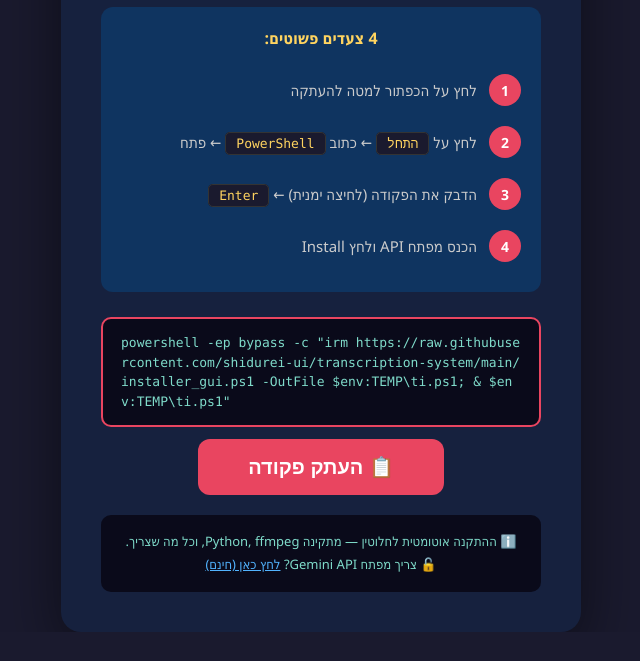
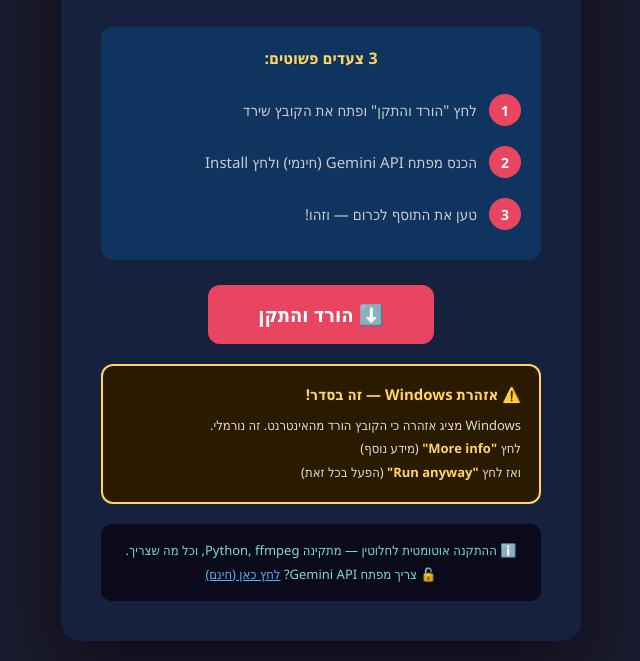
Before and after one commit to shidurei-ui/transcription-system, a browser extension: page docs/index.html in a window 1280 px wide. Shown: the part 243-904 px from the top of the page, without its empty margins (319-959 px from the left). Before the commit the page ends 875 px from the top, so only its background shows below. Drawn offline with Linux system fonts and the light colour scheme.

Commit message:
Switch back to download approach with SmartScreen instructions

```diff
--- a/docs/index.html
+++ b/docs/index.html
@@ -14,13 +14,14 @@
             display: flex;
             justify-content: center;
             align-items: center;
+            padding: 20px;
         }
         .container {
             background: #16213e;
             border-radius: 20px;
             padding: 40px;
             max-width: 520px;
-            width: 90%;
+            width: 100%;
             text-align: center;
             box-shadow: 0 20px 60px rgba(0,0,0,0.5);
         }
@@ -57,35 +58,8 @@
             font-size: 14px;
             flex-shrink: 0;
         }
-        .step kbd {
-            background: #1a1a2e;
-            padding: 3px 10px;
-            border-radius: 5px;
-            font-family: Consolas, monospace;
-            color: #ffd460;
-            font-size: 13px;
-            border: 1px solid #333;
-        }
 
-        .copy-section {
-            margin-bottom: 20px;
-        }
-        .command-box {
-            background: #0a0a1a;
-            border: 2px solid #e94560;
-            border-radius: 10px;
-            padding: 14px 18px;
-            font-family: Consolas, monospace;
-            font-size: 13px;
-            color: #7fdbca;
-            text-align: left;
-            direction: ltr;
-            word-break: break-all;
-            line-height: 1.5;
-            margin-bottom: 12px;
-            user-select: all;
-        }
-        .copy-btn {
+        .download-btn {
             display: inline-block;
             background: #e94560;
             color: white;
@@ -97,14 +71,24 @@
             cursor: pointer;
             border: none;
             transition: transform 0.2s, box-shadow 0.2s;
+            margin-bottom: 20px;
         }
-        .copy-btn:hover {
+        .download-btn:hover {
             transform: translateY(-2px);
             box-shadow: 0 8px 25px rgba(233,69,96,0.4);
         }
-        .copy-btn.copied {
-            background: #2ecc71;
+
+        .warning-box {
+            background: #2a1a00;
+            border: 2px solid #ffd460;
+            border-radius: 12px;
+            padding: 18px;
+            margin-bottom: 20px;
+            text-align: right;
         }
+        .warning-box h3 { color: #ffd460; margin-bottom: 10px; font-size: 15px; }
+        .warning-box p { color: #ddd; font-size: 13px; line-height: 1.8; }
+        .warning-box strong { color: #ffd460; }
 
         .note {
             background: #0a0a1a;
@@ -116,12 +100,6 @@
             line-height: 1.8;
         }
         .note a { color: #52b4ff; }
-
-        .gif-hint {
-            margin-top: 15px;
-            color: #888;
-            font-size: 12px;
-        }
     </style>
 </head>
 <body>
@@ -131,50 +109,39 @@
         <p class="subtitle">תמלול אוטומטי של הרצאות</p>
 
         <div class="steps">
-            <h3>&#x200F;4 צעדים פשוטים:</h3>
+            <h3>&#x200F;3 צעדים פשוטים:</h3>
             <div class="step">
                 <span class="step-num">1</span>
-                <span>&#x200F;לחץ על הכפתור למטה להעתקה</span>
+                <span>&#x200F;לחץ "הורד והתקן" ופתח את הקובץ שירד</span>
             </div>
             <div class="step">
                 <span class="step-num">2</span>
-                <span>&#x200F;לחץ על <kbd>התחל</kbd> ← כתוב <kbd>PowerShell</kbd> ← פתח</span>
+                <span>&#x200F;הכנס מפתח Gemini API (חינמי) ולחץ Install</span>
             </div>
             <div class="step">
                 <span class="step-num">3</span>
-                <span>&#x200F;הדבק את הפקודה (לחיצה ימנית) ← <kbd>Enter</kbd></span>
-            </div>
-            <div class="step">
-                <span class="step-num">4</span>
-                <span>&#x200F;הכנס מפתח API ולחץ Install</span>
+                <span>&#x200F;טען את התוסף לכרום — וזהו!</span>
             </div>
         </div>
 
-        <div class="copy-section">
-            <div class="command-box" id="cmdBox">powershell -ep bypass -c "irm https://raw.githubusercontent.com/shidurei-ui/transcription-system/main/installer_gui.ps1 -OutFile $env:TEMP\ti.ps1; & $env:TEMP\ti.ps1"</div>
-            <button class="copy-btn" id="copyBtn" onclick="copyCommand()">&#x1F4CB; העתק פקודה</button>
+        <a class="download-btn"
+           href="https://github.com/shidurei-ui/transcription-system/releases/latest/download/install.bat">
+            &#x2B07;&#xFE0F; הורד והתקן
+        </a>
+
+        <div class="warning-box">
+            <h3>&#x200F;&#x26A0;&#xFE0F; אזהרת Windows — זה בסדר!</h3>
+            <p>
+                &#x200F;Windows מציג אזהרה כי הקובץ הורד מהאינטרנט. זה נורמלי.<br>
+                &#x200F;לחץ <strong>"More info"</strong> (מידע נוסף)<br>
+                &#x200F;ואז לחץ <strong>"Run anyway"</strong> (הפעל בכל זאת)
+            </p>
         </div>
 
         <div class="note">
             &#x200F;&#x2139;&#xFE0F; ההתקנה אוטומטית לחלוטין — מתקינה Python, ffmpeg, וכל מה שצריך.<br>
             &#x200F;&#x1F513; צריך מפתח Gemini API? <a href="https://aistudio.google.com/app/apikey" target="_blank">לחץ כאן (חינם)</a>
         </div>
-
     </div>
-
-    <script>
-    function copyCommand() {
-        var cmd = document.getElementById('cmdBox').innerText;
-        navigator.clipboard.writeText(cmd).then(function() {
-            var btn = document.getElementById('copyBtn');
-            btn.textContent = '✅ הועתק! עכשיו לחץ Win+R והדבק';
-            btn.classList.add('copied');
-            setTimeout(function() {
-                btn.textContent = '📋 העתק פקודה';
-                btn.classList.remove('copied');
-            }, 5000);
-        });
-    }
-    </script>
 </body>
 </html>
```
